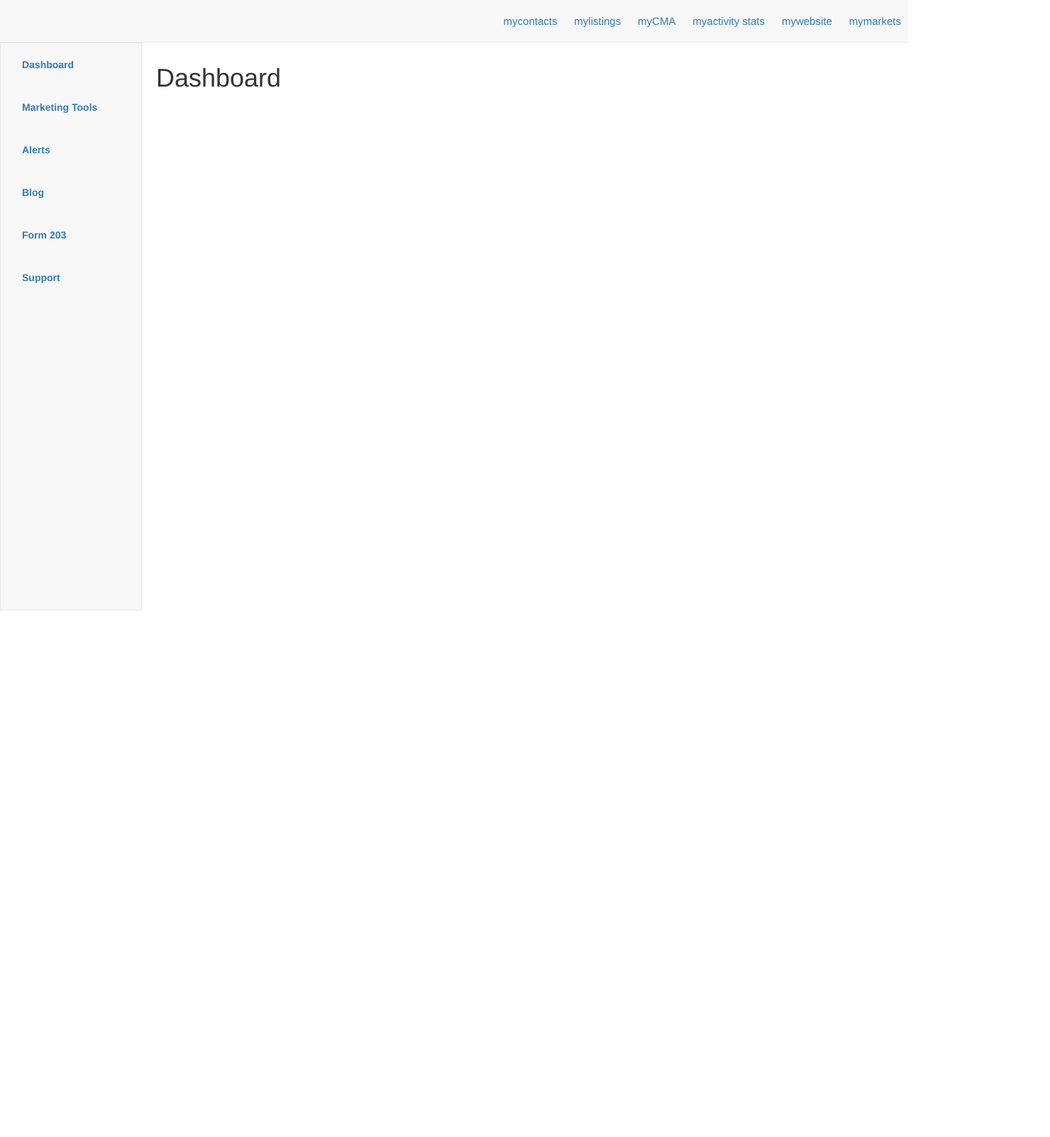
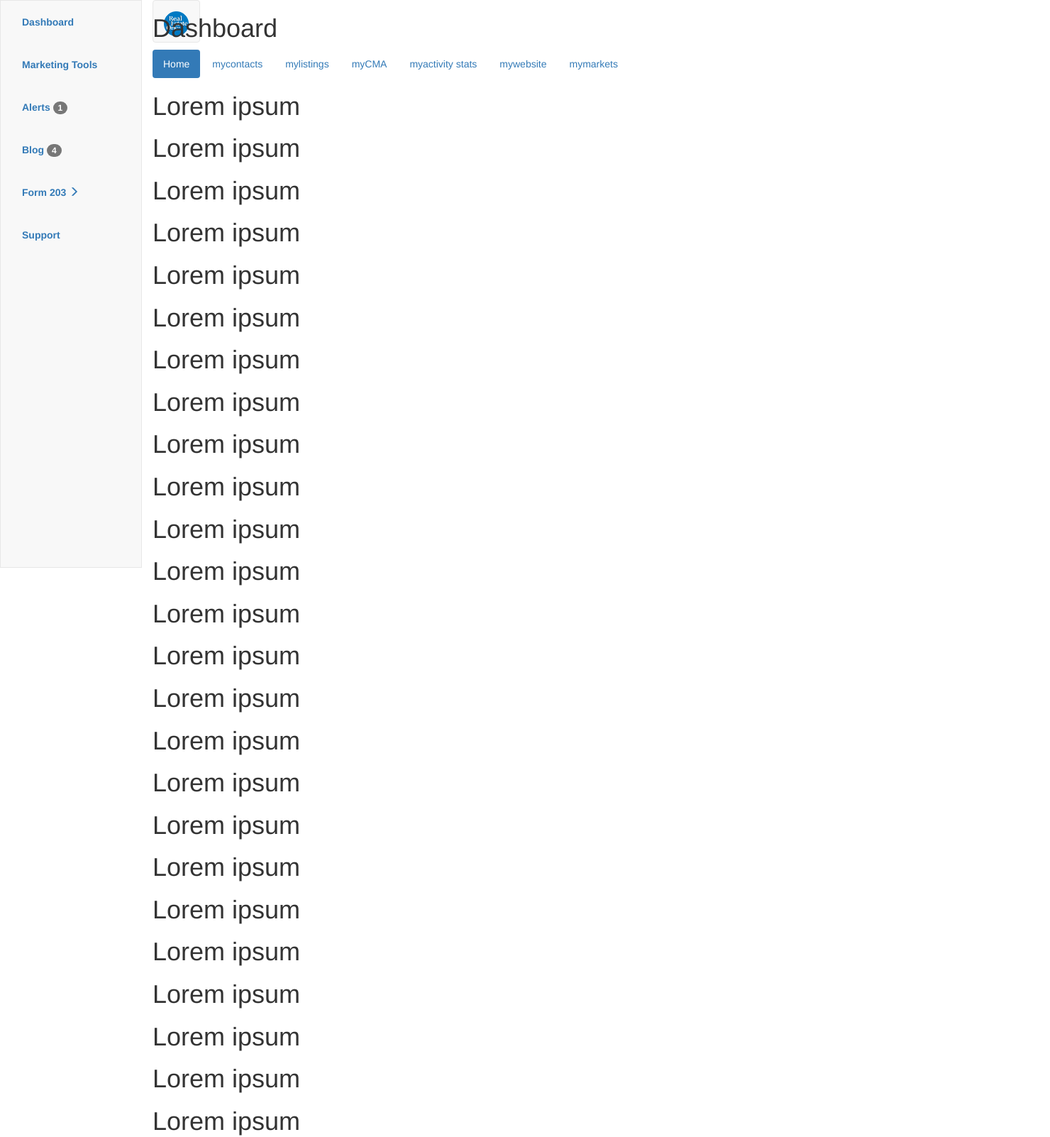
Before and after one commit to ZeroG001/reo_dashboard, a plain HTML site: page home.html in a window 1280 px wide. Shown: the top 1602 px of the page at 71% size, 1480 px wide, since content can reach past the window. Before the commit the page ends 800 px from the top, so only its background shows below. Drawn offline with nearby package versions, Linux system fonts and the light colour scheme; files that its build step writes are made by us from their sources.

Commit message:
added some styles to main page. kinda broke the page...

```diff
--- a/css/main.css
+++ b/css/main.css
@@ -1,13 +1,53 @@
-body { padding: 70px 220px 0px 220px; }
 
 
+/*  Bootstrap Modifications
+---------------------------------*/
+
+
+/*  Bootstrap container styles
+---------------------------------*/
+
+@media (min-width: 768px) {
+    .container-fluid-small {
+        width: 300px;
+    }
+    .container-fluid-large {
+        width: 970px;
+    }
+}
+@media (min-width: 992px) {
+    .container-fluid-small {
+        width: 500px;
+    }
+    .container-fluid-large {
+        width: 1170px;
+    }
+}
+@media (min-width: 1200px) {
+    .container-fluid-small {
+        width: 700px;
+    }
+    .container-fluid-large {
+        width: 1500px;
+    }
+}
+
+.container-fluid {
+	position: relative; left: 200px;
+}
+
+@media screen and (max-width: 768px) {
+	.container-fluid {
+	left: 0;
+}
+}
 /* Nav Sidebar Styles
 ----------------------------*/
 
-.nav-sidebar  nav {
+.nav-sidebar nav {
 	position: fixed;
 
-	top: 60px;
+	top: 0px;
 	left: 0px;
 	width: 200px;
 	height: 100%;
@@ -40,15 +80,17 @@ body { padding: 70px 220px 0px 220px; }
 /* Main Navigation Styles
 ----------------------------*/
 
-.navbar {
+.main-navigation {
+	position: fixed;
 	height: 60px;
+
 }
 
 .main-navigation nav {
-	float: right;
-	position: relative;
+
 	display: inline-block;
 	height: 60px;
+	width: 100%;
 }
 
 .main-navigation nav a {
--- a/home.html
+++ b/home.html
@@ -15,39 +15,87 @@
 
 	<body>
 
+
 		<div class="nav-sidebar">
 
-				<nav>
+			<nav>
 				<a href="#">Dashboard</a>
 				<a href="#">Marketing Tools</a>
-				<a href="#">Alerts</a>
-				<a href="#">Blog</a>
-				<a href="#">Form 203</a>
+				<a href="#">Alerts <span class="badge"> 1 </span> </a>
+				<a href="#">Blog <span class="badge">4</span></a>
+				<a href="#">Form 203 <span class="glyphicon glyphicon-menu-right" aria-hidden="true"></span></a>
 				<a href="#">Support</a>
-
 			</nav>
 
 		</div>
 
+	<div class="container-fluid main-navigation-container">
+		<div class="navbar navbar-default main-navigation">
+					<!-- This is the navigation at the top -->
+			<a class="navbar-brand" href="#">
+        		<img alt="Brand" src="img/REO_color.png" height="35px" width="35px">
+      		</a>
+		</div>
+	</div>
 
-		<div class="navbar navbar-default navbar-fixed-top main-navigation">
-			<!-- This is the navigation -->
-			<nav>
+		<div class="container-fluid">
 
-				<a href="#">mycontacts</a>
-				<a href="#">mylistings</a>
-				<a href="#">myCMA</a>
-				<a href="#">myactivity stats</a>
-				<a href="#">mywebsite</a>
-				<a href="#">mymarkets</a>
-			</nav>
-		</div>
+
+		<!-- Header Navigation (have this in a separate file -->
 
 		<h1> Dashboard </h1>
 
+		<ul class="nav nav-pills">
+		  <li role="presentation" class="active"><a href="#">Home</a></li>
+		  		<li role="presentation"> <a href="#">mycontacts</a> </li>
+				<li role="presentation"> <a href="#">mylistings</a> </li>
+				<li role="presentation"> <a href="#">myCMA</a> </li>
+				<li role="presentation"> <a href="#">myactivity stats</a> </li>
+				<li role="presentation"> <a href="#">mywebsite</a> </li>
+				<li role="presentation"> <a href="#">mymarkets</a> </li>
+		</ul>
 
+		<h1> Lorem ipsum </h1>
+		<h1> Lorem ipsum </h1>
+		<h1> Lorem ipsum </h1>
+		<h1> Lorem ipsum </h1>
+		<h1> Lorem ipsum </h1>
+		<h1> Lorem ipsum </h1>
+		<h1> Lorem ipsum </h1>
+		<h1> Lorem ipsum </h1>
+		<h1> Lorem ipsum </h1>
+		<h1> Lorem ipsum </h1>
+		<h1> Lorem ipsum </h1>
+		<h1> Lorem ipsum </h1>
+		<h1> Lorem ipsum </h1>
+		<h1> Lorem ipsum </h1>
+		<h1> Lorem ipsum </h1>
+		<h1> Lorem ipsum </h1>
+		<h1> Lorem ipsum </h1>
+		<h1> Lorem ipsum </h1>
+		<h1> Lorem ipsum </h1>
+		<h1> Lorem ipsum </h1>
+		<h1> Lorem ipsum </h1>
+		<h1> Lorem ipsum </h1>
 
+		<h1> Lorem ipsum </h1>
 
+		<h1> Lorem ipsum </h1>
+
+		<h1> Lorem ipsum </h1>
+
+		<h1> Lorem ipsum </h1>
+		<h1> Lorem ipsum </h1>
+		<h1> Lorem ipsum </h1>
+		<h1> Lorem ipsum </h1>
+
+		<h1> Lorem ipsum </h1>
+
+		<h1> Lorem ipsum </h1>
+		<h1> Lorem ipsum </h1>
+		<h1> Lorem ipsum </h1>
+
+	</div>
 
 	</body>
 </html>
```
Also changed, not shown: img/REO_color.png (added).
